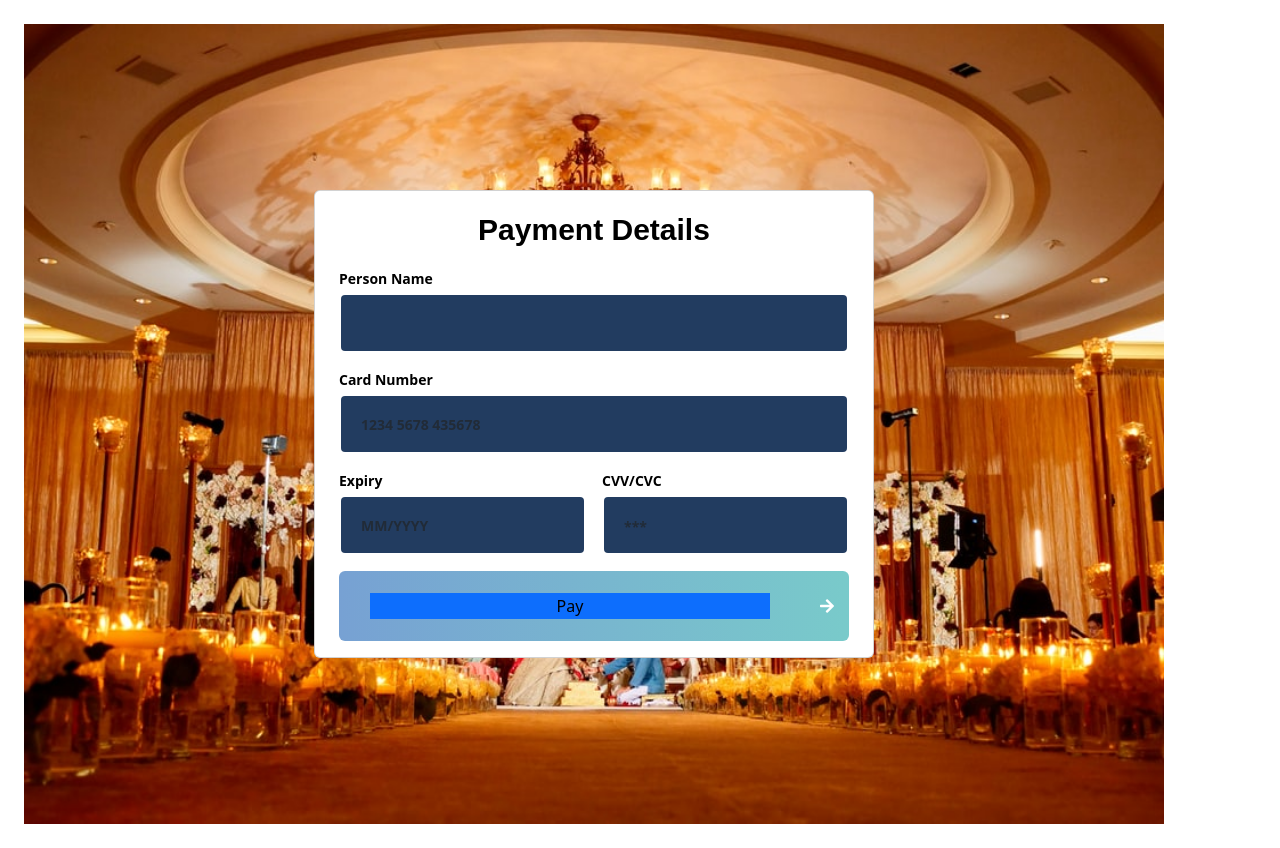
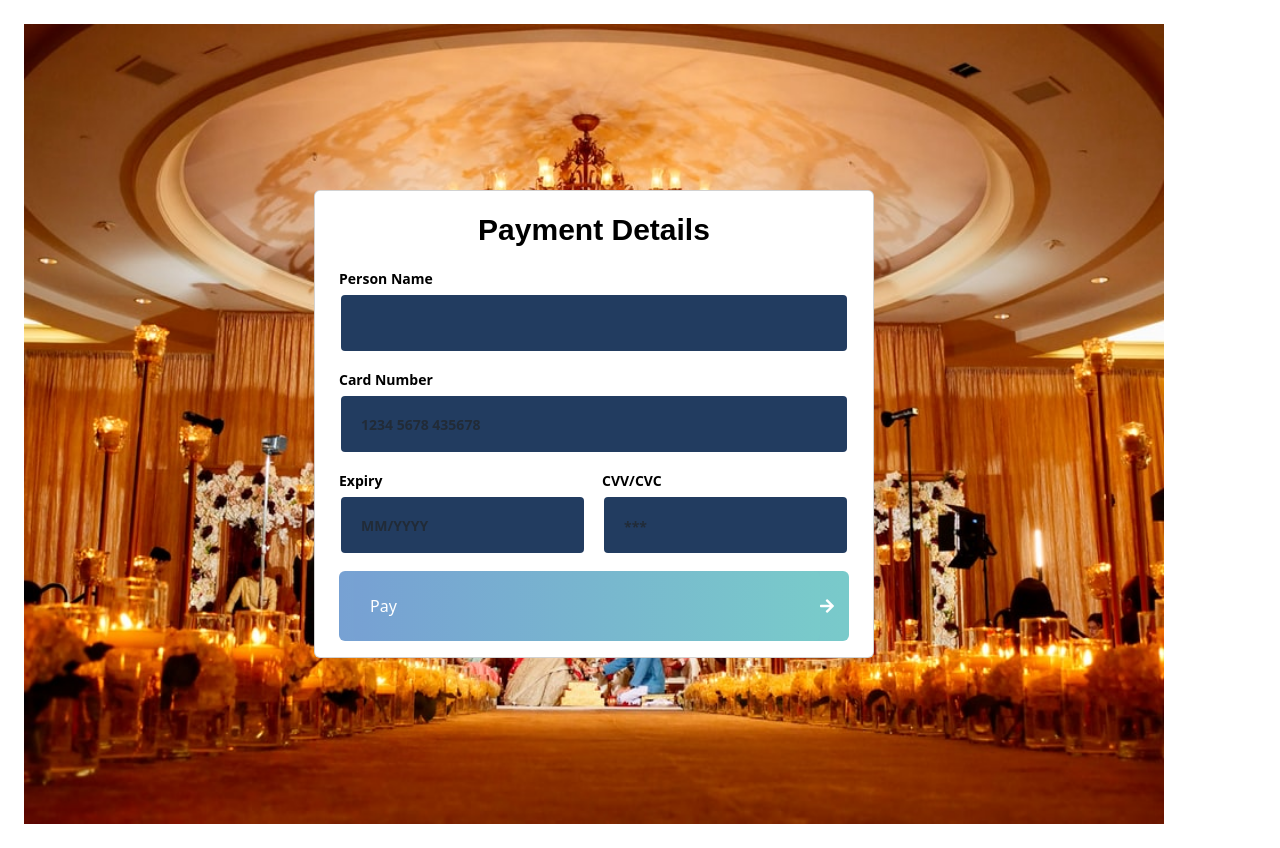
Before and after one commit to Anuanushree/hallbookingfrontend, a React (Vite) app: page /payment in a window 1280 px wide. Built offline with nearby package versions, Linux system fonts and the light colour scheme.

Commit message:
Update payment.jsx

```diff
--- a/src/components/payment/payment.jsx
+++ b/src/components/payment/payment.jsx
@@ -54,7 +54,7 @@ function Payment({ BASE_URL }) {
                             </div>
                             <div className="col-12">
                                 <div className="btn btn-primary mb-3">
-                                    <span className="ps-3" ><button type='submit' className='bg-primary pay'>Pay</button> </span>
+                                  <button className="ps-3 btn btn-primary" type='submit'>Pay </button>
                                     <span className="fas fa-arrow-right"></span>
                                 </div>
                             </div>
```
